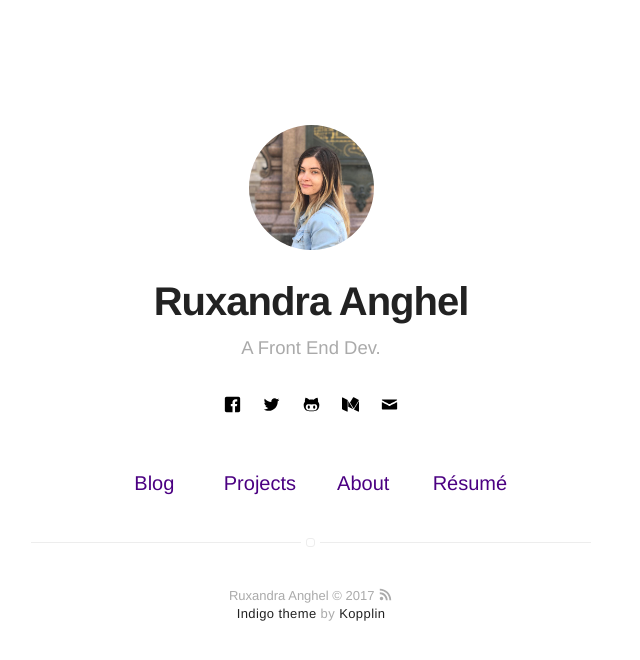
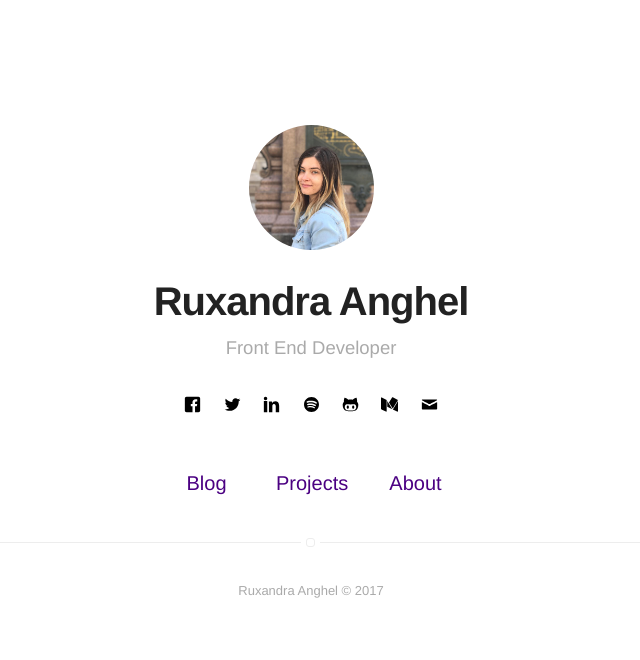
Before and after one commit to ruxiang05/ruxiang.me, a Jekyll site: the page built from index.html, in a window 1280 px wide. Shown: the top 660 px of the page, without its empty margins (329-969 px from the left). Built offline with Jekyll 4.4.1, drawn with Linux system fonts in a browser that asks for light colours; some of the changed lines change nothing that is shown.

Commit message:
Add content

```diff
--- a/_config.yml
+++ b/_config.yml
@@ -1,6 +1,6 @@
 # main text of home
 name: Ruxandra Anghel
-bio: A Front End Dev.
+bio: Front End Developer
 
 # twitter summary info
 description: A blog about technology and stuff related
@@ -12,7 +12,7 @@ picture: assets/images/profile.jpg
 
 # If you want to include your resume, set to true
 # and specify source (external or local).
-resume: true
+resume: false
 resume-external: true
 resume-url: https://google.com/?q=my+resume
 
@@ -34,42 +34,36 @@ disqus:
   categories: [blog, project] # only show disqus for posts that have these categories
 
 # if you don't have any of social below, comment the line
-facebook: myfacebook
-twitter: mytwitter
+facebook: https://www.facebook.com/ruxi.ang05
+twitter: https://twitter.com/ruxi_ang
 # google: mygoogle
 # instagram: myinstagram
 # pinterest: mypinterest
-# linkedin: mylinkedin
+linkedin: https://www.linkedin.com/in/ruxandra-anghel-35891b103
 # youtube: myyoutube
-# spotify: myspotify
-github: mygithub
+spotify: https://open.spotify.com/user/11148720462
+github: https://github.com/ruxiang05
 # lastfm: mylastfm
 # stackoverflow: 7044681/mystackoverflow
 # quora: userquora
 # reddit: username
-medium: medium
+medium: https://medium.com/@ruxiang
 # vimeo: myvimeo
 # lanyrd: mylanyrd
-email: myemail@gmail.com
+email: ruxandra.a.anghel@gmail.com
 
 authors:
-    johndoe:
-        name: John Doe
-        bio: A Man who travels the world eating noodles
+    ruxandraanghel:
+        name: Ruxandra Anghel
+        bio: Front End Developer
         external-image: false
         picture: assets/images/profile.jpg
-        twitter: johndoe
-    jamesfoster:
-        name: James Foster
-        bio: A Man who develops software with coffee
-        external-image: false
-        picture: assets/images/james.jpg
-        twitter: jamesfoster
+        twitter: ruxi_ang
 
 # do you want a larger site? change the option below
 # options: [normal, large] | default: normal
 # normal = 560px / large = 810px
-width: normal
+width: large
 
 # if you don't need pagination, comment the *paginate* configs below
 # paginate: 5
--- a/_includes/footer.html
+++ b/_includes/footer.html
@@ -1,7 +1,3 @@
 <footer class="footer-main">
-    {{ site.name }} © {{ site.time | date: '%Y' }} <a class="link" href="{{ site.url }}/feed.xml" target="_blank"><svg class="icon icon-rss"><use xlink:href="#icon-rss"></use></svg></a>
-
-    <p class="extra">
-        <a class="link" href="https://github.com/sergiokopplin/indigo">Indigo theme</a> by <a class="link" href="https://github.com/sergiokopplin/indigo">Kopplin</a>
-    </p>
+    {{ site.name }} © {{ site.time | date: '%Y' }} <a class="link" href="{{ site.url }}/feed.xml" target="_blank"></a>
 </footer>
```
